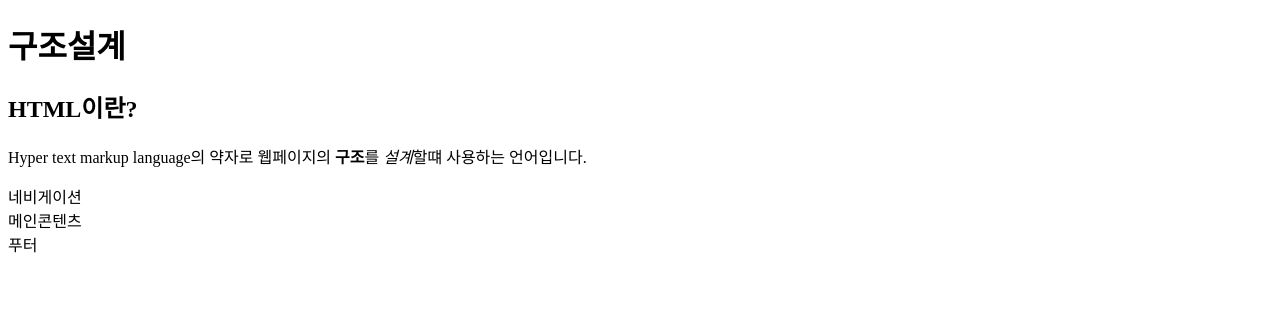
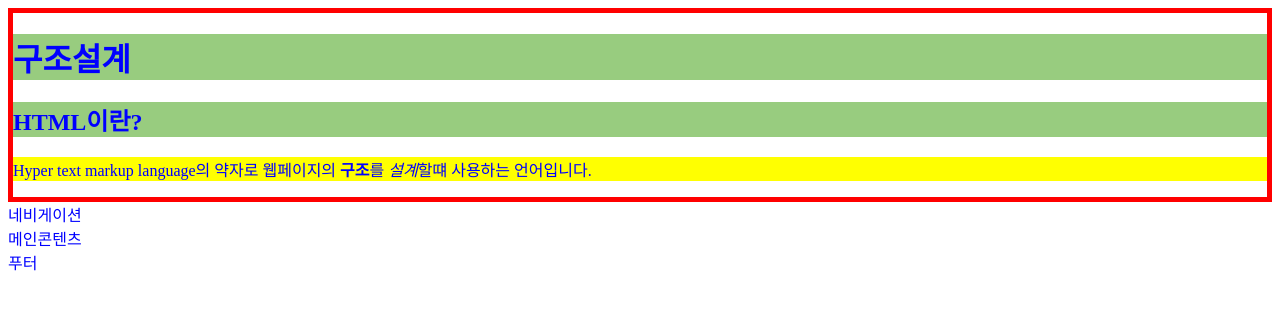
Before and after one commit to goyou21/study, a plain HTML site: page basic.html in a window 1280 px wide. Drawn offline with Linux system fonts and the light colour scheme.

Commit message:
문거의 기본구조

```diff
--- a/basic.html
+++ b/basic.html
@@ -3,6 +3,11 @@
 <head>
   <meta charset="UTF-8">
   <title>문서의 기본구조</title>
+  <style>
+  h2{
+    background-color: #0000ff;
+  }</style>
+  <link rel="stylesheet" href="./css/basic.css">
 </head>
 <body>
   <header class="header" id="header">
```
